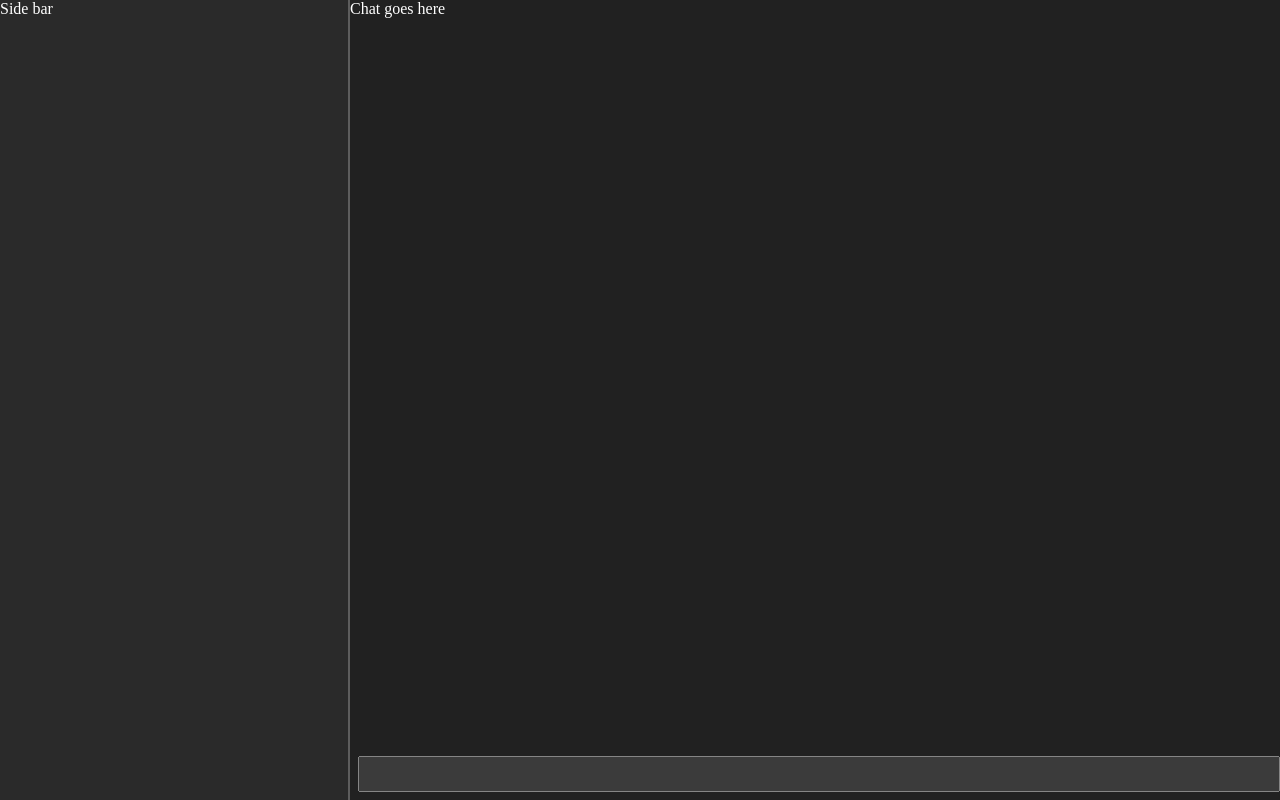
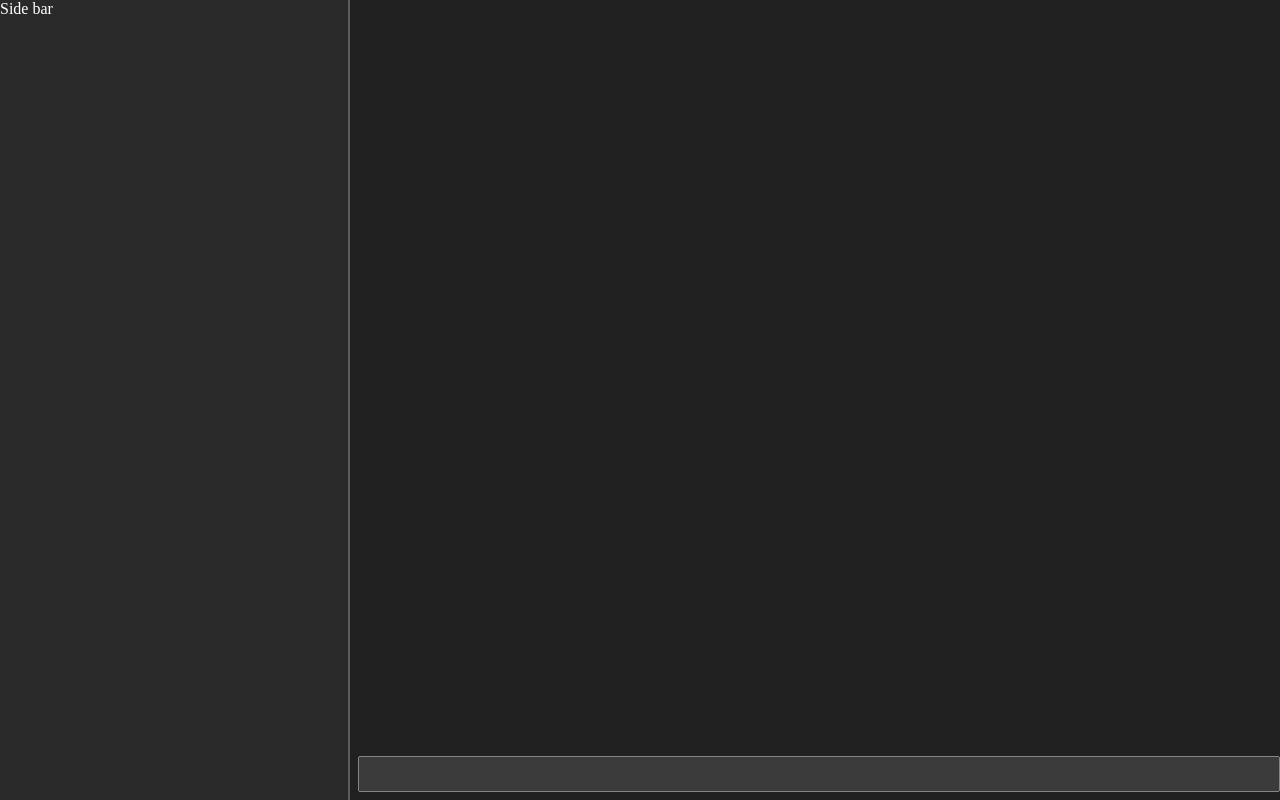
Before and after one commit to ranger-ross/vue-chat-gpt, a Vue app: page / in a window 1280 px wide. Built offline with nearby package versions, Linux system fonts and the light colour scheme.

Commit message:
Added basic chat to screen

```diff
--- a/src/components/ChatView.vue
+++ b/src/components/ChatView.vue
@@ -1,4 +1,3 @@
 
 <template>
-  Chat goes here
 </template>
--- a/src/components/MainContent.vue
+++ b/src/components/MainContent.vue
@@ -7,24 +7,28 @@ import ChatView from "./ChatView.vue";
 <script lang="ts">
 
 export default {
-  data() {
+  data: function () {
     return {
       messages: [] as any[]
-    };
+    }
   },
   methods: {
-    chat: async (prompt: string) => {
+    async chat(prompt: string) {
       console.log('Send Prompt', prompt);
+      console.log(this.messages)
+      // this.message = "updated"
 
       fetch(encodeURI(`/api/chat?prompt=${prompt}`))
-          .then(response => response.json())
-          .then(response => {
-            console.log(response);
-          })
+      .then(response => response.json())
+      .then(response => {
+
+        this.messages.push(response)
+
+        console.log(response);
+      })
     }
   }
 }
-
 </script>
 
 
@@ -32,7 +36,10 @@ export default {
   <div class="main-content">
 
     <div class="chat-container">
-      <ChatView/>
+      <ChatView />
+
+      {{ messages.length > 0 ? messages[messages.length - 1].choices[0].text : ''}}
+
     </div>
 
     <div class="prompt-container">
```
